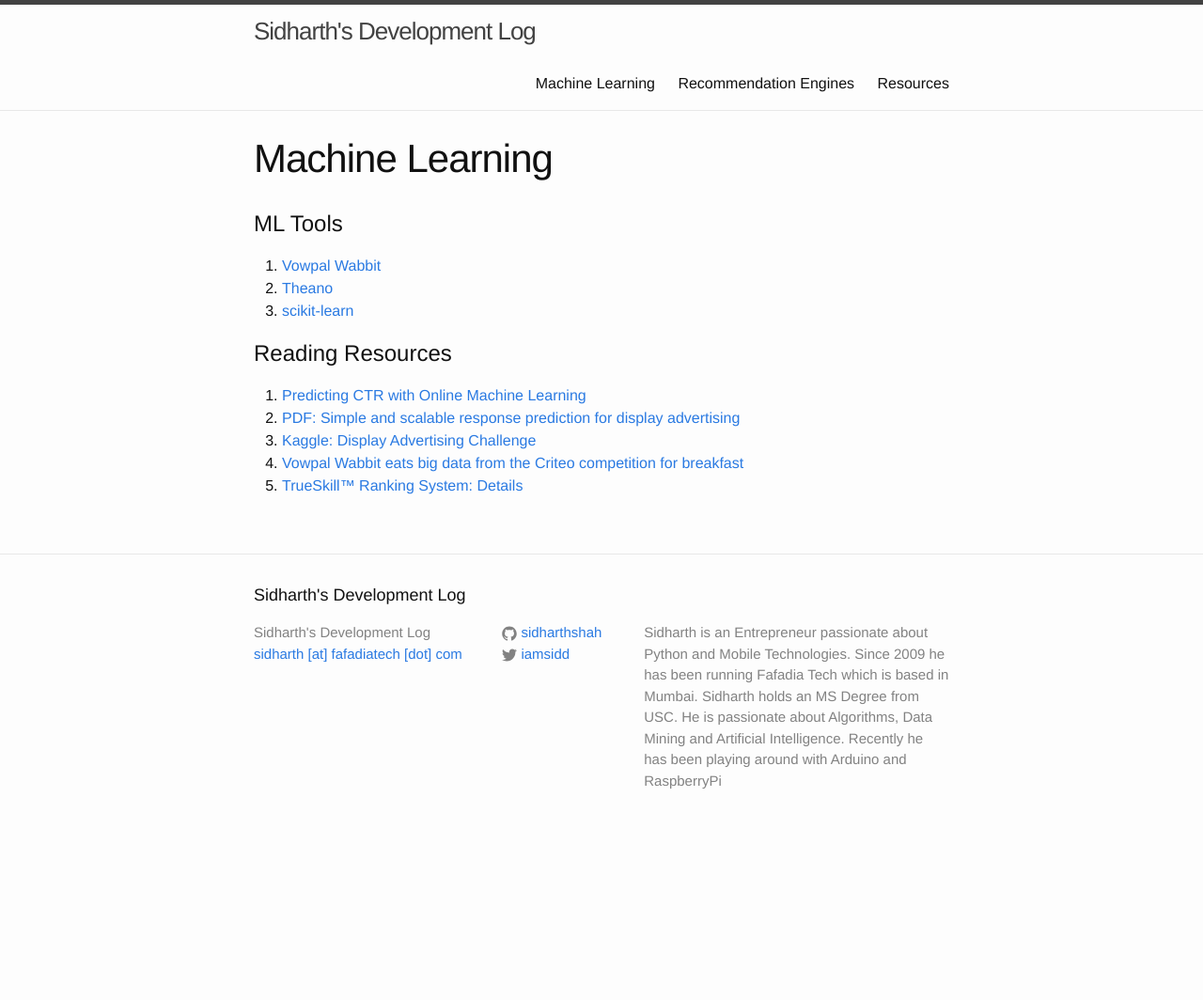
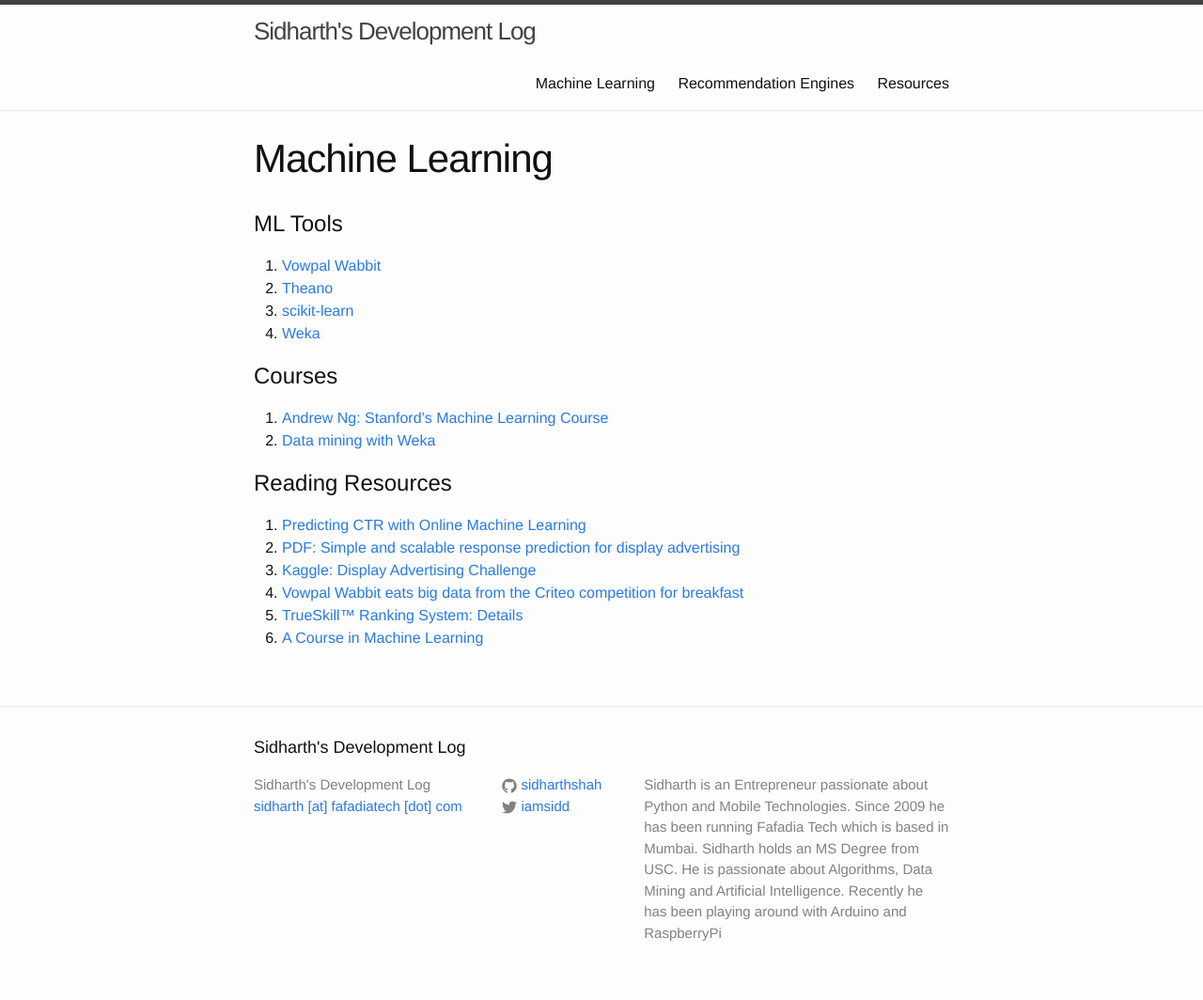
Before and after one commit to sidharthshah/sidharthshah.github.com, a Jekyll site: the page built from machine-learning.md, in a window 1280 px wide. Shown: the whole page at 94% size. Built offline with Jekyll 4.4.1, drawn with Linux system fonts in a browser that asks for light colours; before the commit the page ends 902 px from its top, so only the background shows below that.

Commit message:
added courses on machine learning

```diff
--- a/machine-learning.md
+++ b/machine-learning.md
@@ -9,6 +9,12 @@
 1. [Vowpal Wabbit](https://github.com/JohnLangford/vowpal_wabbit)
 2. [Theano](http://deeplearning.net/software/theano/index.html#)
 3. [scikit-learn](http://scikit-learn.org/stable/index.html)
+4. [Weka](http://www.cs.waikato.ac.nz/ml/weka/)
+
+Courses
+=======
+1. [Andrew Ng: Stanford's Machine Learning Course](https://www.youtube.com/watch?v=UzxYlbK2c7E)
+2. [Data mining with Weka](http://www.cs.waikato.ac.nz/ml/weka/mooc/dataminingwithweka/)
 
 
 Reading Resources
@@ -19,3 +25,4 @@
 3. [Kaggle: Display Advertising Challenge](http://www.kaggle.com/c/criteo-display-ad-challenge/forums)
 4. [Vowpal Wabbit eats big data from the Criteo competition for breakfast](http://fastml.com/vowpal-wabbit-eats-big-data-from-the-criteo-competition-for-breakfast/)
 5. [TrueSkill™ Ranking System: Details](http://research.microsoft.com/en-us/projects/trueskill/details.aspx)
+6. [A Course in Machine Learning](http://ciml.info/dl/v0_8/ciml-v0_8-all.pdf)
```
